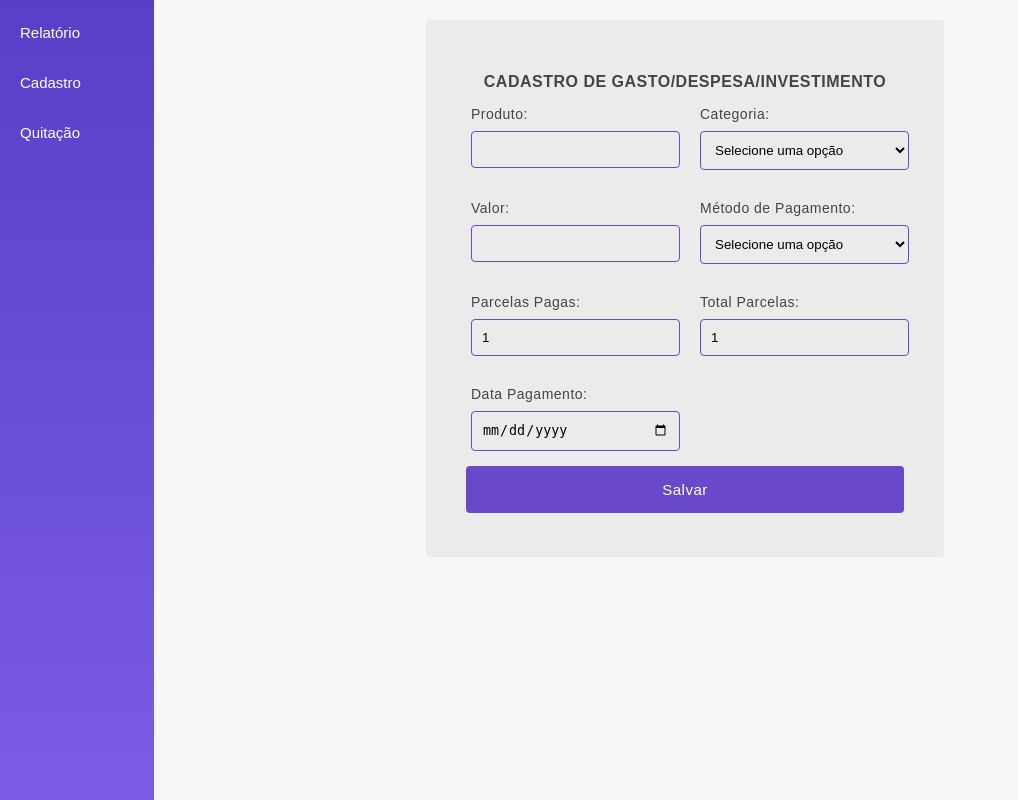
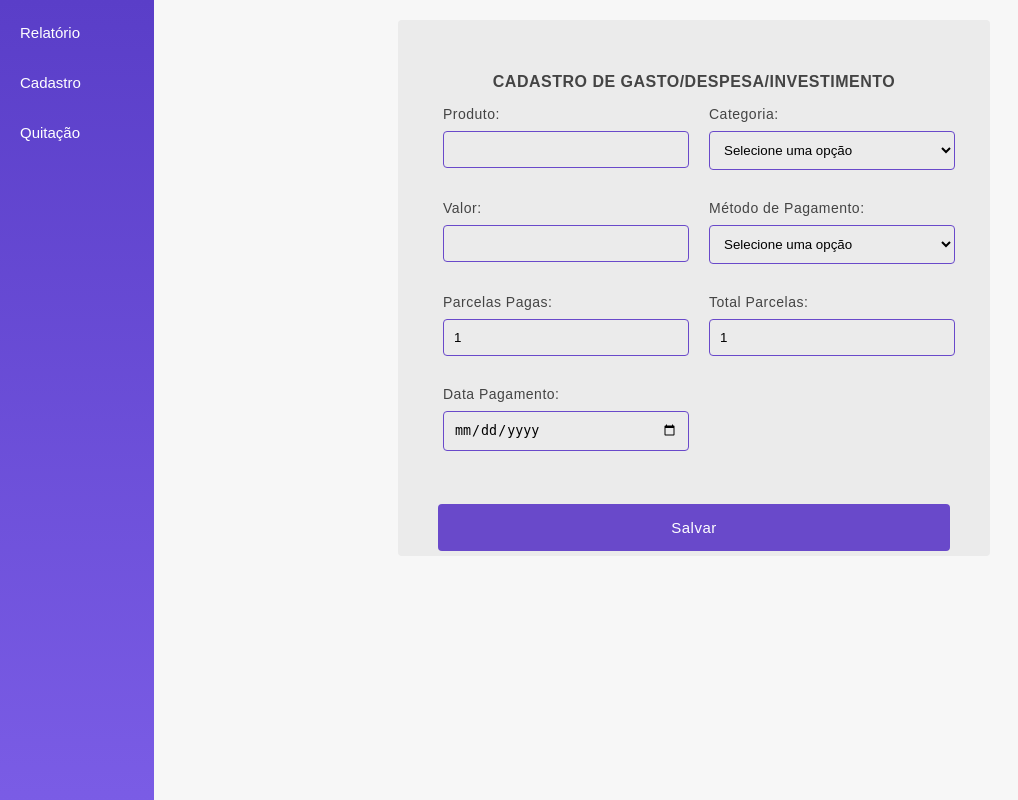
Before and after one commit to Grausamkeitkkj/assistenteFinanceiro, a PHP site: page /cadastro_gasto.php in a window 1280 px wide. Shown: the whole page, without its empty margins (0-1018 px from the left). Run offline with PHP 8.4, Linux system fonts and the light colour scheme; data comes from the database, SQL or seed files in the repository.

Commit message:
arrumando layout

```diff
--- a/cadastro_gasto.php
+++ b/cadastro_gasto.php
@@ -26,7 +26,7 @@
             <?php include_once("menu.php") ?>
         </header>
         <main>
-            <div class="content">
+            <div class="content-cadastro-gasto">
                 <h2 class="title-registration">Cadastro de gasto/despesa/investimento</h2>
                 <form class="form-registration" method="POST">
                     <div class="grid">
--- a/css/style.css
+++ b/css/style.css
@@ -57,7 +57,7 @@ table {
     font-weight: 500;
     text-decoration: none;
     border-radius: 8px;
-    transition: all 0.25s ease;
+    transition: all 0.5s ease;
 }
 
 .menu a:hover {
@@ -221,7 +221,7 @@ table {
 .button-container {
     display: flex;
     justify-content: center;
-    margin-top: 10px;
+    margin-top: 6vh;
     /* opcional, só para espaçar */
 }
 
@@ -231,7 +231,18 @@ table {
     padding: 40px;
     /* Topo | Direita | Baixo | Esquerda */
     margin: 20px;
-    margin-left: 110px;
+    margin-left: 10vw;
+}
+
+.content-cadastro-gasto {
+    width: 40vw;
+    height: 57vh;
+    border-radius: 4px;
+    background-color: #ebebeb;
+    padding: 40px;
+    /* Topo | Direita | Baixo | Esquerda */
+    margin: 20px;
+    margin-left: 10vw;
 }
 
 
```
